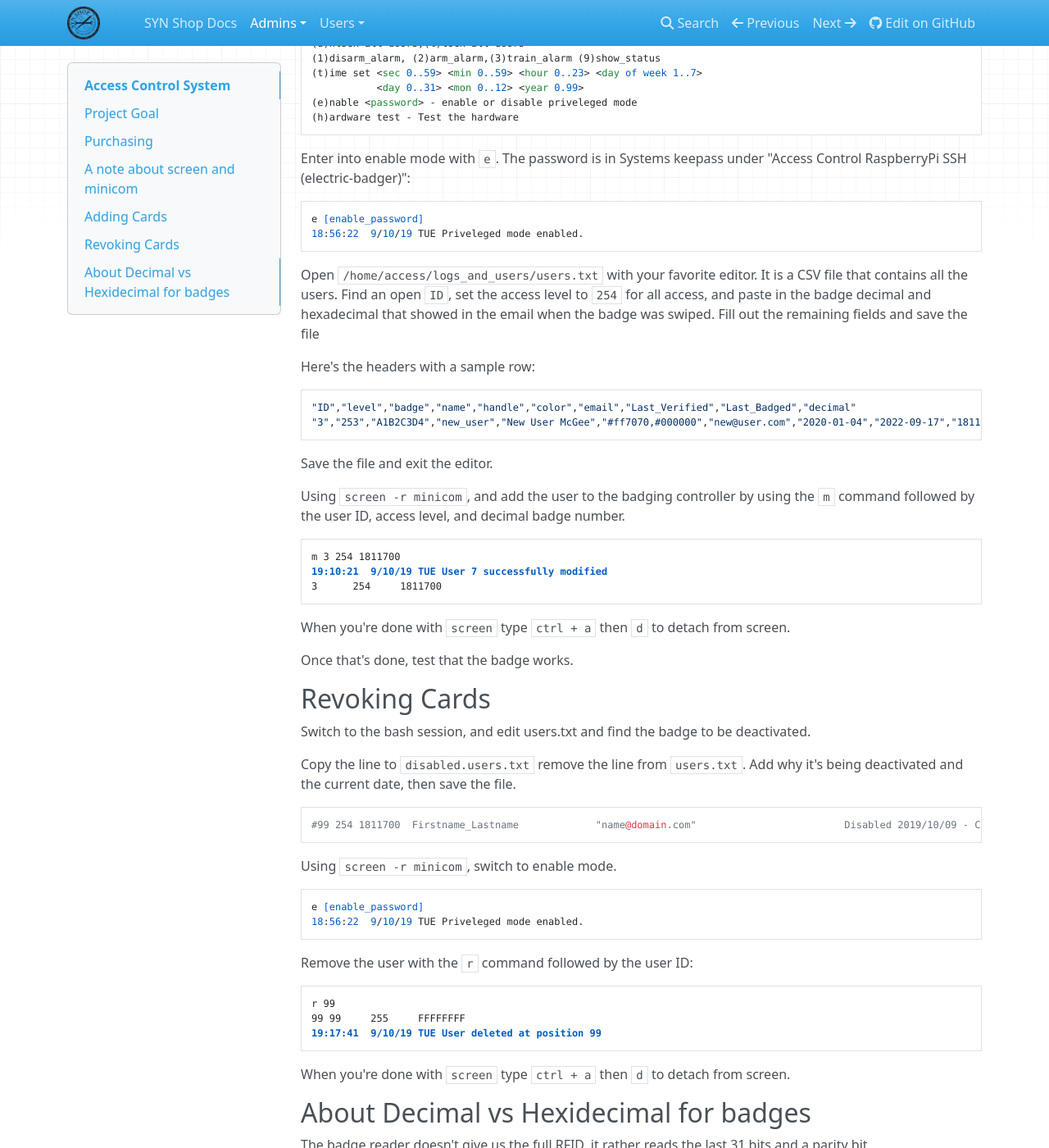
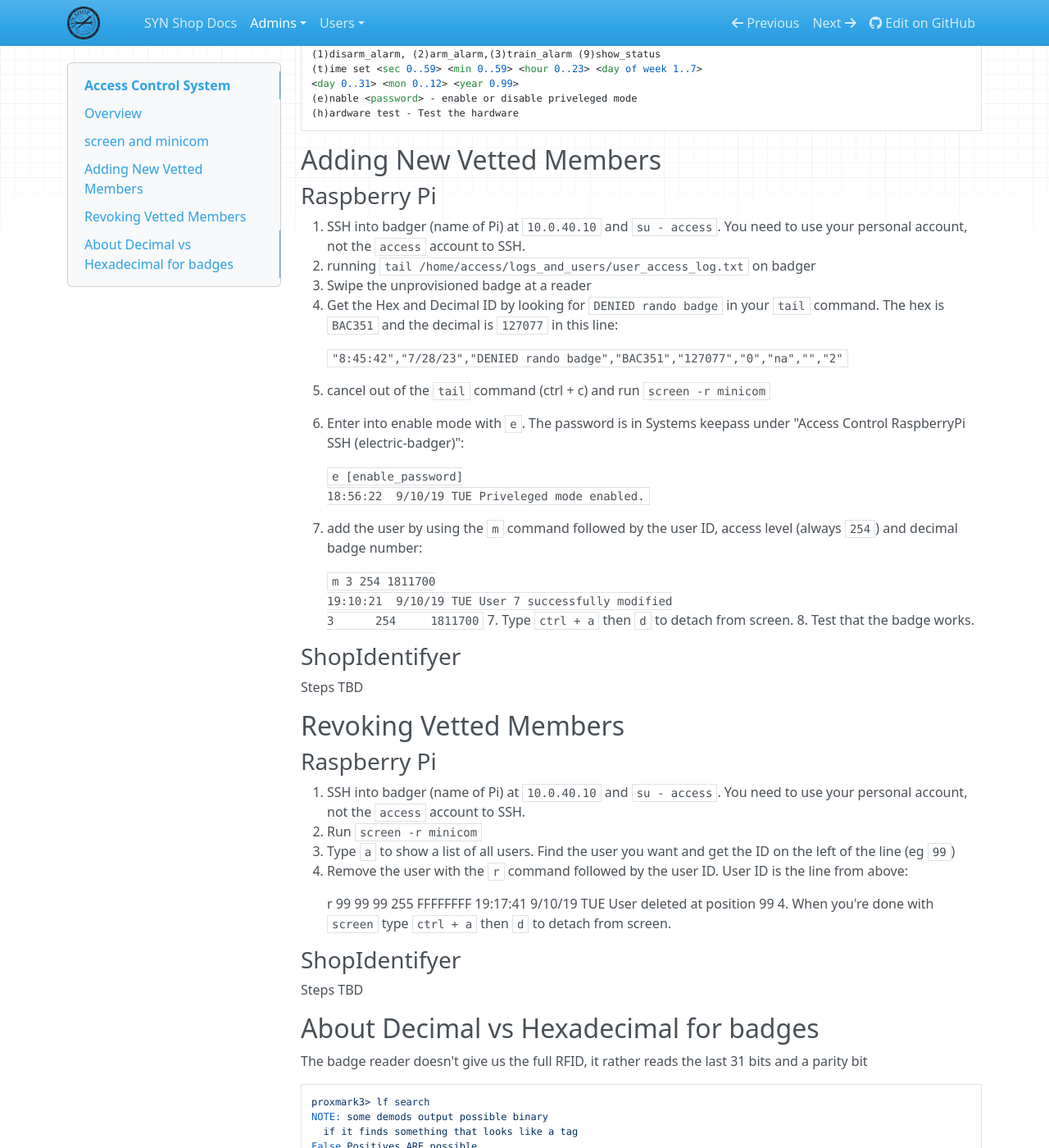
Before and after one commit to synshop/rtfm, an MkDocs documentation site: the page built from docs/admins/Access Control System.md, in a window 1280 px wide and 1400 px high, scrolled down 1159 px. Shown: the whole window at 82% size. Built offline with MkDocs 1.6.1, drawn with Linux system fonts in a browser that asks for light colours; nearby versions of some CDN libraries; some of the changed text lies outside the part shown.

Commit message:
add mermaid graph and update access control page

````diff
--- a/docs/admins/Access Control System.md
+++ b/docs/admins/Access Control System.md
@@ -1,21 +1,29 @@
 # Access Control System
 
-## Project Goal
+## Overview
 
-Setup access control system for SYN Shop that handles RFID access to the shop, as well as integrates security monitoring.
+An access control system for SYN Shop that handles RFID access to the shop front and rear doors.  It uses the following:
 
-Initially the system will provide badge access to the front and back doors. Additionally an alarm system will have motion sensors, door sensors, and a glass shatter sensor. System will eventually be integrated with a camera system, but that will be handled as a different project.
+* [Open Access 3.0](https://www.accxproducts.com/wiki/index.php?title=Open_Access_3.0) - Runs on an Arduino that works autonomously of any network connection or raspberry pi, only needs power. Has battery backup.
+* [log-alerter](https://github.com/synshop/log-alerter) - Runs on Raspberry Pi connected to Arduino over serial.  Monitors serial output via `minicom`  into `access_log.txt` and then writes to `user_access_log.txt`. Sends HTTP `POST`s to ShopIdentifyer of swip activity (approved or denied swipes with timestamp).
+* [ShopIdentifyer](https://github.com/synshop/ShopIdentifyer) - Runs on a VM on the server at the shop.  Has integrations with Stripe to detect membership status based off Fob <-> Stripe ID lookups.
 
-## Purchasing
+```mermaid
+flowchart TD
+    A["RFID Sesnor (Front)"] -->|Swipe| C
+    B["RFID Sesnor (Rear)"] -->|Swipe| C
+    C["Pi & Arduino (Server Closet)"] -->|POST| D
+    D["ShopIdentifyer   (C220 VM)"] -->|POST| E
+    D --->|SMTP| F
+    E["Dashboard (Front Door)"]
+    F["Emails monitoring@synshop.org"]
+```
 
-The following document was the bill of materials used impliment the access control system
+For info on how to build the hardware, see [Access Control System bill of materials](https://docs.google.com/spreadsheet/ccc?key=0As-Fbiasxp7CdC1ZWXZZVzRoRzdycnZjV19ZVW5WMFE#gid=2)
 
-[Access Control System BOM](https://docs.google.com/spreadsheet/ccc?key=0As-Fbiasxp7CdC1ZWXZZVzRoRzdycnZjV19ZVW5WMFE#gid=2)
+##  `screen` and `minicom`
 
-
-## A note about `screen` and `minicom`
-
-`screen` is used with the `access` account to talk over the serial port (usb <-> serial) with `minicom`. Let's break that down:
+The Raspberry Pi runs `screen` with the `access` account to talk over the serial port (usb <-> serial) with `minicom`. Let's break that down:
 
 * `screen` - an app that [allows you to connect](https://en.wikipedia.org/wiki/GNU_Screen) to a long lived terminal.
 * `minicom` - a terminal emulator that [allows you to talk to serial devices](https://en.wikipedia.org/wiki/Minicom) like the Open Access v3 MEGA, Kit
@@ -29,18 +37,9 @@
 
 If you're concerned you messed something up, just run `sudo reboot` to reboot the whole Pi, and it should all be fixed.
 
-## Adding Cards
+### Help Text from Open Access 3.0
 
-Go to the outside access pannel and swipe the new, unprovisioned badge. An email will be
-sent to `monitoring@synshop.org` with the decimal and hex of the unauthorized badge.
-
-SSH into the Electric Badger at 10.0.40.10, and connect to the screen session
-
-    ssh 10.0.40.10
-    mrjones@electric-badger-1:~ $ sudo su - access
-    access@electric-badger-1:~ $ screen -r minicom
-
-Once connected to the screen session, press the `?` key and enter gives you a list of commands:
+These are all the options you can use when you're in a `minicom` session connected to the Open Access system on the Arduino:
 
     Valid commands are:
     (d)ate, (s)show user, (m)odify user <num>  <usermask> <tagnumber>
@@ -48,63 +47,62 @@
     (u)nlock all doors,(l)lock all doors
     (1)disarm_alarm, (2)arm_alarm,(3)train_alarm (9)show_status
     (t)ime set <sec 0..59> <min 0..59> <hour 0..23> <day of week 1..7>
-               <day 0..31> <mon 0..12> <year 0.99>
+    <day 0..31> <mon 0..12> <year 0.99>
     (e)nable <password> - enable or disable priveleged mode
     (h)ardware test - Test the hardware
 
-Enter into enable mode with `e`. The password is in Systems keepass under "Access Control RaspberryPi SSH (electric-badger)":
 
+
+## Adding New Vetted Members
+
+### Raspberry Pi
+0. SSH into badger (name of Pi) at `10.0.40.10` and `su - access`. You need to use your personal account, not the `access` account to SSH.
+1. running  `tail /home/access/logs_and_users/user_access_log.txt` on badger
+2. Swipe the unprovisioned badge at a reader
+3. Get the Hex and Decimal ID by looking for `DENIED rando badge` in your `tail` command. The hex is `BAC351` and the decimal is `127077` in this line:
+
+    `"8:45:42","7/28/23","DENIED rando badge","BAC351","127077","0","na","","2"`
+
+4. cancel out of the `tail` command (ctrl + c) and run `screen -r minicom`
+5. Enter into enable mode with `e`. The password is in Systems keepass under "Access Control RaspberryPi SSH (electric-badger)":
+
+    ```
     e [enable_password]
     18:56:22  9/10/19 TUE Priveleged mode enabled.
+    ```
 
-Open `/home/access/logs_and_users/users.txt` with your favorite editor.  It is a CSV  file
-that contains all the users.  Find an open `ID`, set the access level to `254` for all access,
-and paste in the badge decimal and hexadecimal that showed
-in the email when the badge was swiped.  Fill out the remaining fields and save the file
+6. add the user by using the `m` command followed by the user ID, access level (always `254`) and decimal badge number:
 
-Here's the headers with a sample row:
-
-    "ID","level","badge","name","handle","color","email","Last_Verified","Last_Badged","decimal"
-    "3","253","A1B2C3D4","new_user","New User McGee","#ff7070,#000000","new@user.com","2020-01-04","2022-09-17","1811700"
-
-Save the file and exit the editor.
-
-Using `screen -r minicom`, and add the user
-to the badging controller by using the `m` command followed by the user ID, access level, and
-decimal badge number.
-
+    ```
     m 3 254 1811700
     19:10:21  9/10/19 TUE User 7 successfully modified
     3      254     1811700
+    ```
+7. Type `ctrl + a` then `d` to detach from screen.
+8. Test that the badge works.
 
-When you're done with `screen` type `ctrl + a` then `d` to detach from screen.
+### ShopIdentifyer
 
-Once that's done, test that the badge works.
+Steps TBD
 
-## Revoking Cards
+## Revoking Vetted Members
 
-Switch to the bash session, and edit users.txt and find the badge to be deactivated.
-
-Copy the line to `disabled.users.txt` remove the line from `users.txt`. Add why it's being
-deactivated and the current date, then save the file.
-
-    #99 254 1811700  Firstname_Lastname             "name@domain.com"                         Disabled 2019/10/09 - Canceled account
-
-Using `screen -r minicom`, switch to enable mode.
-
-    e [enable_password]
-    18:56:22  9/10/19 TUE Priveleged mode enabled.
-
-Remove the user with the `r` command followed by the user ID:
+### Raspberry Pi
+0. SSH into badger (name of Pi) at `10.0.40.10` and `su - access`. You need to use your personal account, not the `access` account to SSH.
+1. Run `screen -r minicom`
+2. Type `a` to show a list of all users.  Find the user you want and get the ID on the left of the line (eg `99`)
+3. Remove the user with the `r` command followed by the user ID. User ID is the line from above:
 
     r 99
     99 99     255     FFFFFFFF
     19:17:41  9/10/19 TUE User deleted at position 99
+4. When you're done with `screen` type `ctrl + a` then `d` to detach from screen.
 
-When you're done with `screen` type `ctrl + a` then `d` to detach from screen.
+### ShopIdentifyer
 
+Steps TBD
 
-## About Decimal vs Hexidecimal for badges
+## About Decimal vs Hexadecimal for badges
 
 The badge reader doesn't give us the full RFID, it rather reads the last 31 bits and a parity bit
 
@@ -114,7 +112,6 @@
   if it finds something that looks like a tag
 False Positives ARE possible
 
-
 Checking for known tags:
 
 EM410x pattern found:
@@ -123,24 +120,23 @@
 
 Possible de-scramble patterns
 Unique TAG ID  : 1C00D8252F
-HoneyWell IdentKey {
-DEZ 8          : 01811700
-DEZ 10         : 0001811700
-DEZ 5.5        : 00027.42228
-DEZ 3.5A       : 056.42228
-DEZ 3.5B       : 000.42228
-DEZ 3.5C       : 027.42228
-DEZ 14/IK2     : 00240519980276
-DEZ 15/IK3     : 000120273249583
-DEZ 20/ZK      : 01120000130802050215
-}
+HoneyWell IdentKey
+    DEZ 8          : 01811700
+    DEZ 10         : 0001811700
+    DEZ 5.5        : 00027.42228
+    DEZ 3.5A       : 056.42228
+    DEZ 3.5B       : 000.42228
+    DEZ 3.5C       : 027.42228
+    DEZ 14/IK2     : 00240519980276
+    DEZ 15/IK3     : 000120273249583
+    DEZ 20/ZK      : 01120000130802050215
+
 Other          : 42228_027_01811700
 Pattern Paxton : 942662388 [0x382FE2F4]
 Pattern 1      : 5126429 [0x4E391D]
 Pattern Sebury : 42228 27 1811700  [0xA4F4 0x1B 0x1BA4F4]
 
 Valid EM410x ID Found!
-
 
 38001BA4F4 = 00111000 00000000 00011011 10100100 11110100
 ```
--- a/mkdocs.yml
+++ b/mkdocs.yml
@@ -8,3 +8,8 @@
     permalink: ''
 repo_url: https://github.com/synshop/rtfm
 edit_uri: edit/master/docs/
+
+plugins:
+#    - search
+#    - tags
+    - mermaid2
````
Also changed, not shown: 1 other file.
